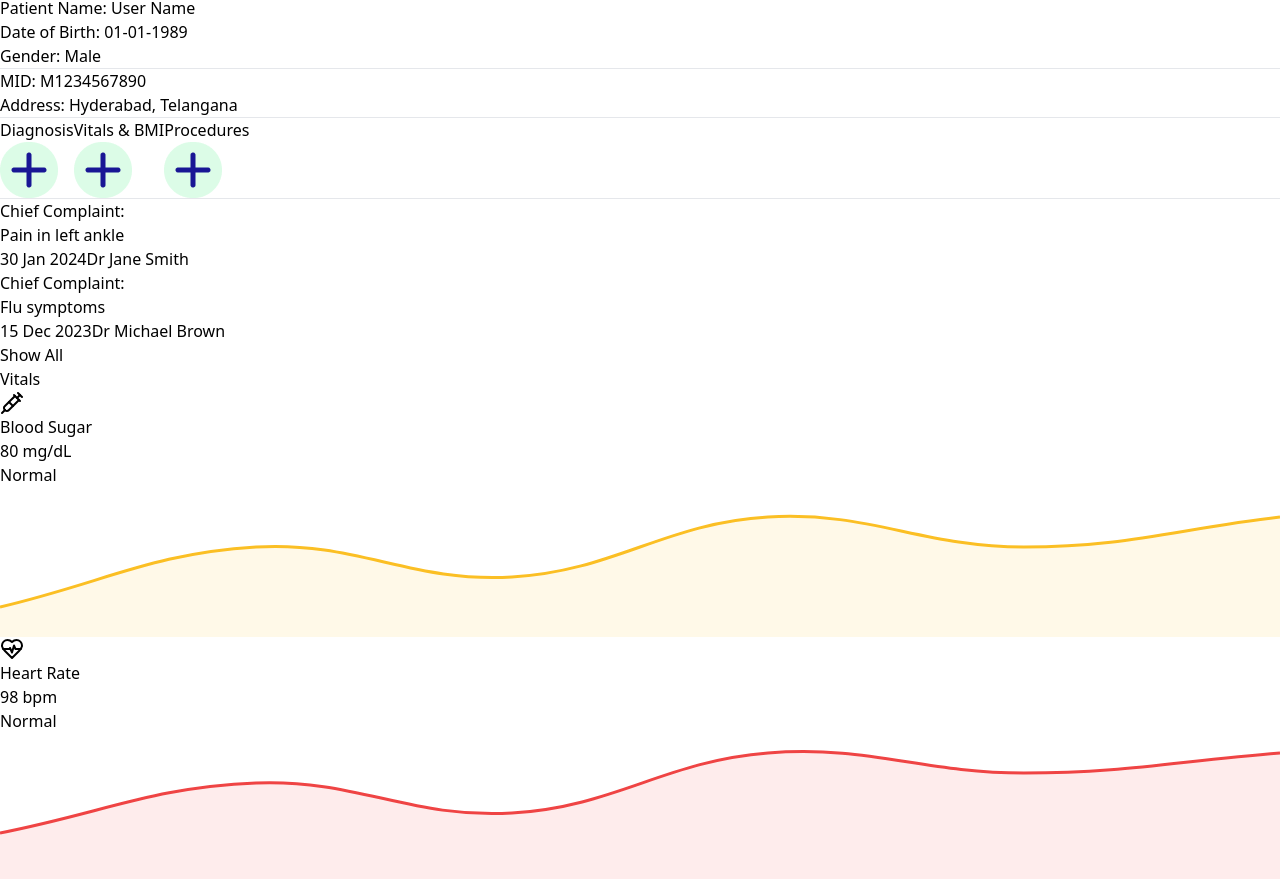
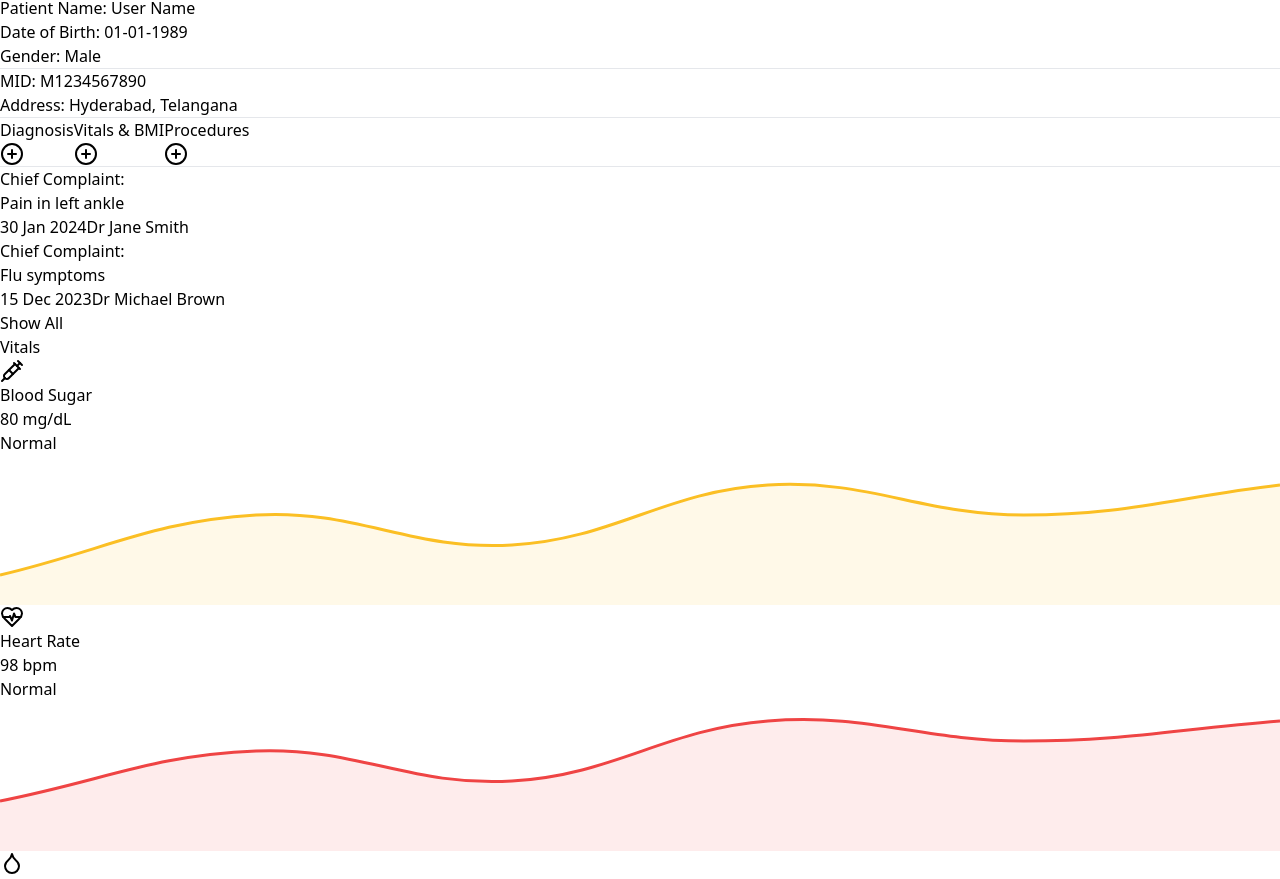
Before and after one commit to the-capital-hub/medibank-doctor-web, a React (Vite) app: page /consultation in a window 1280 px wide. Shown: the part 1894-2773 px from the top of the page. Built offline with nearby package versions, Linux system fonts and the light colour scheme.

Commit message:
Add icon issue in consultaion / patient summary

```diff
--- a/src/components/Consultation.jsx
+++ b/src/components/Consultation.jsx
@@ -1,5 +1,5 @@
 import { useState } from "react";
-import { ArrowLeft } from "lucide-react";
+import { ArrowLeft, CirclePlus } from "lucide-react";
 import { Button } from "@/components/ui/button";
 import { Card } from "@/components/ui/card";
 import { Tabs, TabsList, TabsTrigger } from "@/components/ui/tabs";
@@ -16,7 +16,7 @@ import ConsultationContent from "./ConsultationContent";
 import DiagnosticTestsPopup from "./Popups/DiagnosticTestsPopup";
 import MedicationPopup from "./Popups/MedicationPopup";
 import NewConsultationPopup from "./Popups/NewConsultationPopup";
-import Add_Icon from "../Images/add-icon.png";
+import Add_Icon from "../Images/Add-Icon.png";
 import VitalsCard from "./Popups/components/VitalsCard";
 
 const consultationData = {
@@ -198,21 +198,24 @@ export default function ConsultationPage() {
 							className="m-3 bg-indigo-800 text-white text-center"
 						>
 							Diagnosis{" "}
-							<img src={Add_Icon} alt="Add Icon" className="inline h-4 w-4" />
+							{/* <img src={Add_Icon} alt="Add Icon" className="inline h-4 w-4" /> */}
+							<CirclePlus className="inline h-4 w-4" />
 						</Button>
 						<Button
 							variant="contained"
 							className="m-3 bg-indigo-800 text-white text-center"
 						>
 							Vitals & BMI{" "}
-							<img src={Add_Icon} alt="Add Icon" className="inline h-4 w-4" />
+							{/* <img src={Add_Icon} alt="Add Icon" className="inline h-4 w-4" /> */}
+							<CirclePlus className="inline h-4 w-4" />
 						</Button>
 						<Button
 							variant="contained"
 							className="m-3 bg-indigo-800 text-white text-center"
 						>
 							Procedures{" "}
-							<img src={Add_Icon} alt="Add Icon" className="inline h-4 w-4" />
+							{/* <img src={Add_Icon} alt="Add Icon" className="inline h-4 w-4" /> */}
+							<CirclePlus className="inline h-4 w-4" />
 						</Button>
 					</div>
 
```
